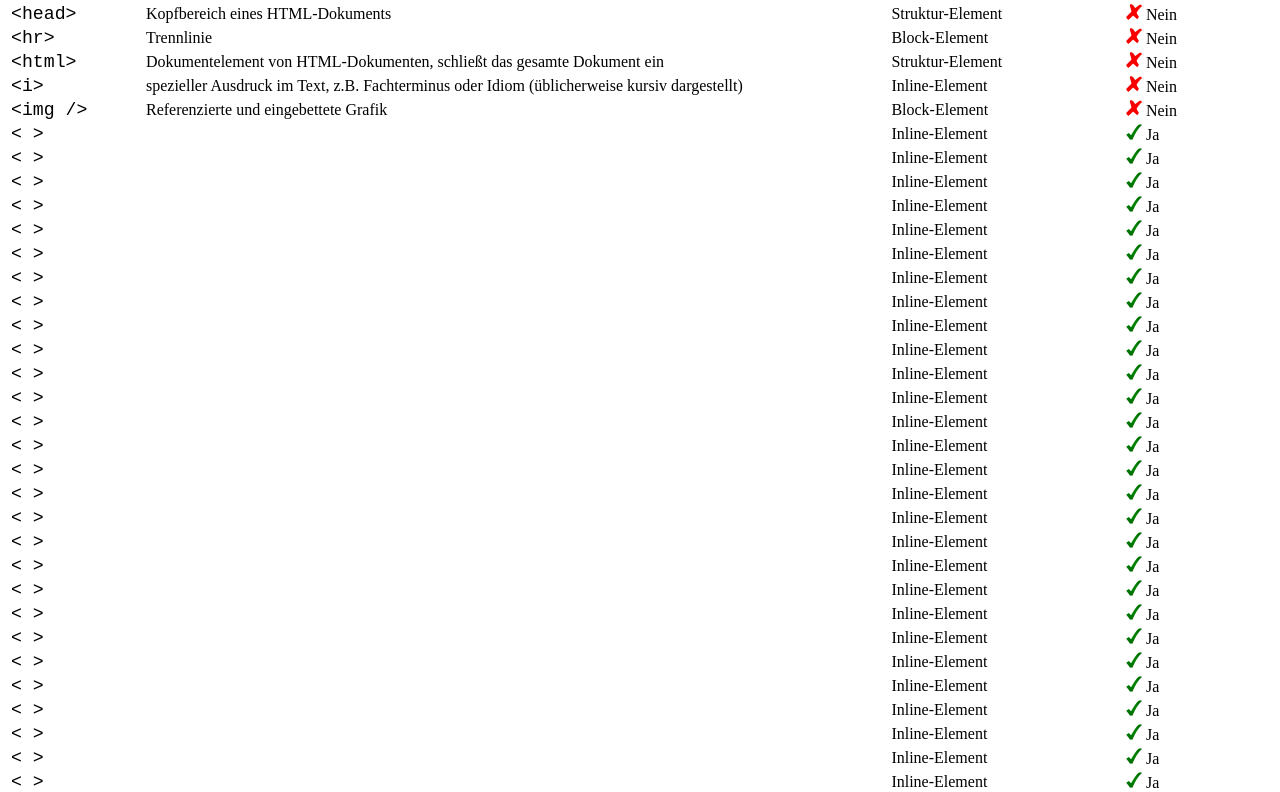
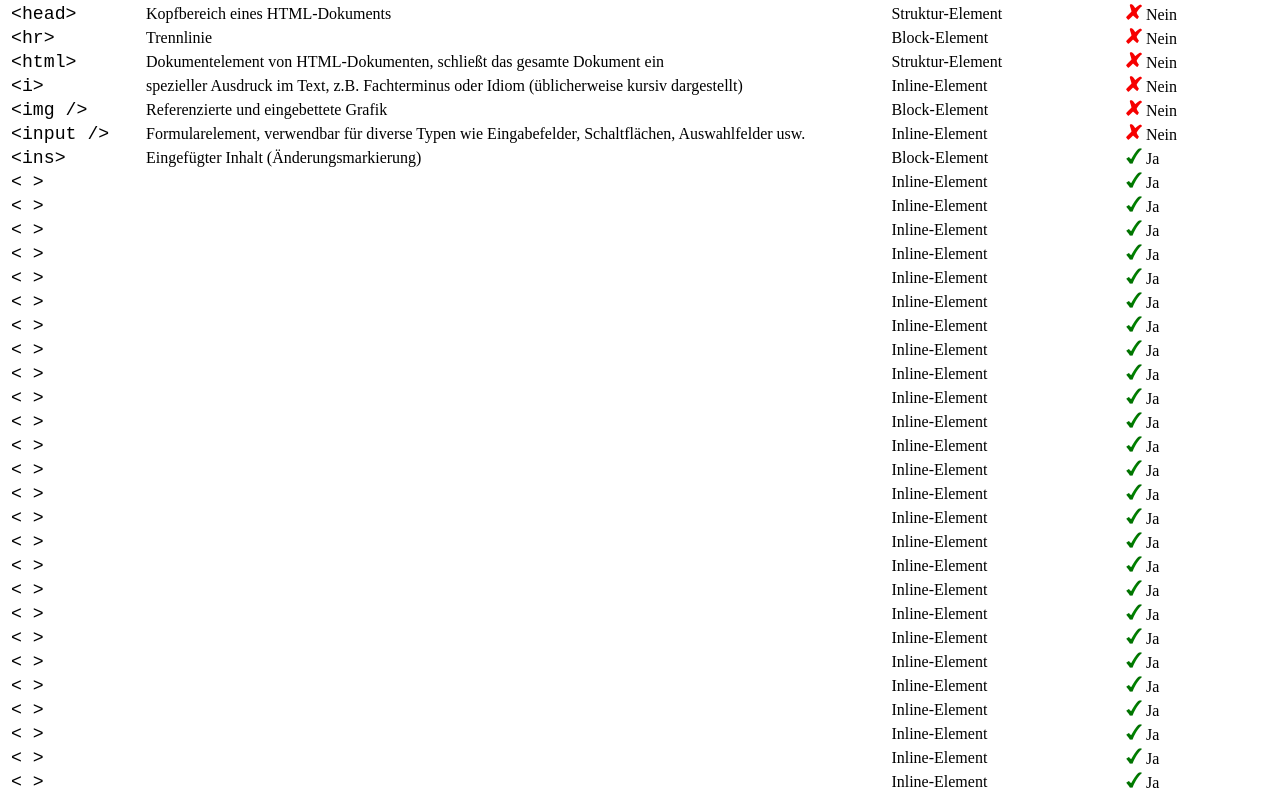
Before and after one commit to developer127/weben2013, a plain HTML site: page HA-Kap6/WebContent/index.html in a window 1280 px wide. Shown: the part 807-1599 px from the top of the page. Drawn offline with Linux system fonts and the light colour scheme.

Commit message:
Tabelle bearbeitet6

```diff
--- a/HA-Kap6/WebContent/index.html
+++ b/HA-Kap6/WebContent/index.html
@@ -20,471 +20,472 @@
 		<td><code class="language_html">&lt;a&gt;</code></td>
 		<td>Verweis (Hyperlink) und Anker für Verweise</td>
 		<td>Inline-Element</td>
-		<td><img src="ja.png" /> Ja</td>
+		<td><img src="ja.png" title="checkmark" /> Ja</td>
 	</tr>
 	<tr class="row2">
 		<td><code class="language_html">&lt;abbr&gt;</code></td>
 		<td>Abkürzung</td>
 		<td>Inline-Element</td>
-		<td><img src="ja.png"   /> Ja</td>
+		<td><img src="ja.png" title="checkmark"   /> Ja</td>
 	</tr>
 	<tr class="row1">
 		<td><code class="language_html">&lt;acronym&gt;</code></td>
 		<td>Aussprechbare Abkürzung, z.B. NATO oder WYSIWYG.
 		Bestehen meist aus Anfangsbuchstaben mehrerer Teilwörter</td>
 		<td>Inline-Element</td>
-		<td><img src="ja.png"   /> Ja</td>
+		<td><img src="ja.png" title="checkmark"   /> Ja</td>
 	</tr>
 	<tr class="row2">
 		<td><code class="language_html">&lt;address&gt;</code></td>
 		<td>Kontaktangabe zum Autor eines Inhalts (Credits)</td>
 		<td>Block-Element</td>
-		<td><img src="ja.png"   /> Ja</td>
+		<td><img src="ja.png" title="checkmark"   /> Ja</td>
 	</tr>
 	<tr class="row1">
 		<td><code class="language_html">&lt;area /&gt;</code></td>
 		<td>Verweis-sensitiver Bereich in einer Image-Map-Grafik</td>
 		<td>Inline-Element</td>
-		<td><img src="nein.png"   /> Nein</td>
+		<td><img src="nein.png" title="checkmarkX"   /> Nein</td>
 	</tr>
 	<tr class="row2">
 		<td><code class="language_html">&lt;b&gt;</code></td>
 		<td>Stilistische Hervorhebung im Text
 			(üblicherweise fett dargestellt)</td>
 		<td>Inline-Element</td>
-		<td><img src="nein.png"   /> Nein</td>
+		<td><img src="nein.png" title="checkmarkX"   /> Nein</td>
 	</tr>
 	<tr class="row1">
 		<td><code class="language_html">&lt;base /&gt;</code></td>
 		<td>Basis-URL für Referenzen</td>
 		<td>Head-Element</td>
-		<td><img src="nein.png"   /> Nein</td>
+		<td><img src="nein.png" title="checkmarkX"   /> Nein</td>
 	</tr>
 	<tr class="row2">
 		<td><code class="language_html">&lt;bdo&gt;</code></td>
 		<td>Richtungsänderung bei bidirektionalem Text</td>
 		<td>Inline-Element</td>
-		<td><img src="ja.png"   /> Ja</td>
+		<td><img src="ja.png" title="checkmark"   /> Ja</td>
 	</tr>
 	<tr class="row1">
 		<td><code class="language_html">&lt;big&gt;</code></td>
 		<td>Großschrift</td>
 		<td>Inline-Element</td>
-		<td><img src="nein.png"   /> Nein</td>
+		<td><img src="nein.png" title="checkmarkX"   /> Nein</td>
 	</tr>
 	<tr class="row2">
 		<td><code class="language_html">&lt;blockquote&gt;</code></td>
 		<td>Zitat in Form eines eigenen Textabsatzes</td>
 		<td>Block-Element</td>
-		<td><img src="ja.png"   /> Ja</td>
+		<td><img src="ja.png" title="checkmark"   /> Ja</td>
 	</tr>
 	<tr class="row1">
 		<td><code class="language_html">&lt;body&gt;</code></td>
 		<td>Inhaltsbereich eines HTML-Dokuments</td>
 		<td>Struktur-Element</td>
-		<td><img src="nein.png"/> Nein</td>
+		<td><img src="nein.png" title="checkmarkX"/> Nein</td>
 	</tr>
 	<tr class="row2">
 		<td><code class="language_html">&lt;br /&gt;</code></td>
 		<td>Erzwungener Zeilenumbruch an der betreffenden Stelle</td>
 		<td>Inline-Element</td>
-		<td><img src="nein.png"/> Nein</td>
+		<td><img src="nein.png" title="checkmarkX"/> Nein</td>
 	</tr>
 	<tr class="row1">
 		<td><code class="language_html">&lt;button&gt;</code></td>
 		<td>Schaltfläche in einem Formular</td>
 		<td>Inline-Element</td>
-		<td><img src="ja.png"/> Ja</td>
+		<td><img src="ja.png" title="checkmark"/> Ja</td>
 	</tr>
 	<tr class="row2">
 		<td><code class="language_html">&lt;caption&gt;</code></td>
 		<td>Tabellenüberschrift / -unterschrift</td>
 		<td>Inline-Element</td>
-		<td><img src="ja.png"   /> Ja</td>
+		<td><img src="ja.png" title="checkmark"   /> Ja</td>
 	</tr>
 	<tr class="row1">
 		<td><code class="language_html">&lt;cite&gt;</code></td>
 		<td>Zitat innerhalb eines Absatzes</td>
 		<td>Inline-Element</td>
-		<td><img src="ja.png"/> Ja</td>
+		<td><img src="ja.png" title="checkmark"/> Ja</td>
 	</tr>
 	<tr class="row2">
 		<td><code class="language_html">&lt;code&gt;</code></td>
 		<td>Quelltext-Auszug innerhalb eines Absatzes</td>
 		<td>Inline-Element</td>
-		<td><img src="ja.png"/> Ja</td>
+		<td><img src="ja.png" title="checkmark"/> Ja</td>
 	</tr>
 	<tr class="row1">
 		<td><code class="language_html">&lt;col /&gt;</code></td>
 		<td>Tabellenspalte</td>
 		<td>Inline-Element</td>
-		<td><img src="nein.png"/> Nein</td>
+		<td><img src="nein.png" title="checkmarkX"/> Nein</td>
 	</tr>
 	<tr class="row2">
 		<td><code class="language_html">&lt;colgroup&gt;</code></td>
 		<td>Gruppe von Tabellenspalten</td>
 		<td>Inline-Element</td>
-		<td><img src="nein.png"/> Nein</td>
+		<td><img src="nein.png" title="checkmarkX"/> Nein</td>
 	</tr>
 	<tr class="row1">
 		<td><code class="language_html">&lt;dd&gt;</code></td>
 		<td>Definition, Beschreibung,
 			detaillierter Inhalt zu einem dt-Element</td>
 		<td>Inline-Element</td>
-		<td><img src="ja.png"/> Ja</td>
+		<td><img src="ja.png" title="checkmark"/> Ja</td>
 	</tr>
 	<tr class="row2">
 		<td><code class="language_html">&lt;del&gt;</code></td>
 		<td>gelöschter Inhalt (Änderungsmarkierung)</td>
 		<td>Block-Element</td>
-		<td><img src="ja.png"/> Ja</td>
+		<td><img src="ja.png" title="checkmark"/> Ja</td>
 	</tr>
 	<tr class="row1">
 		<td><code class="language_html">&lt;dfn&gt;</code></td>
 		<td>Definition innerhalb eines Absatzes</td>
 		<td>Inline-Element</td>
-		<td><img src="ja.png"/> Ja</td>
+		<td><img src="ja.png" title="checkmark"/> Ja</td>
 	</tr>
 	<tr class="row2">
 		<td><code class="language_html">&lt;div&gt;</code></td>
 		<td>Allgemeiner Bereich</td>
 		<td>Block-Element</td>
-		<td><img src="nein.png"/> Nein</td>
+		<td><img src="nein.png" title="checkmarkX"/> Nein</td>
 	</tr>
 	<tr class="row1">
 		<td><code class="language_html">&lt;dl&gt;</code></td>
 		<td>Liste mit dt- und dd-Elementen,
 			für Definitionslisten, Dialoge usw.</td>
 		<td>Block-Element</td>
-		<td><img src="ja.png"/> Ja</td>
+		<td><img src="ja.png" title="checkmark"/> Ja</td>
 	</tr>
 	<tr class="row2">
 		<td><code class="language_html">&lt;dt&gt;</code></td>
 		<td>Zu definierender Ausdruck in einer Definitionsliste,
 			Sprechername in einem Dialog usw.</td>
 		<td>Inline-Element</td>
-		<td><img src="ja.png"/> Ja</td>
+		<td><img src="ja.png" title="checkmark"/> Ja</td>
 	</tr>
 	<tr class="row1">
 		<td><code class="language_html">&lt;em&gt;</code></td>
 		<td>emphatischer Ausdruck innerhalb eines Absatzes
 			(z.B. überspitzte Formulierung)</td>
 		<td>Inline-Element</td>
-		<td><img src="ja.png"/> Ja</td>
+		<td><img src="ja.png" title="checkmark"/> Ja</td>
 	</tr>
 	<tr class="row2">
 		<td><code class="language_html">&lt;fieldset&gt;</code></td>
 		<td>Gruppe von Elementen in einem Formular, Reiter in einem Dialog</td>
 		<td>Block-Element</td>
-		<td><img src="ja.png"/> Ja</td>
+		<td><img src="ja.png" title="checkmark"/> Ja</td>
 	</tr>
 	<tr class="row1">
 		<td><code class="language_html">&lt;form&gt;</code></td>
 		<td>Formular, Dialog</td>
 		<td>Block-Element</td>
-		<td><img src="ja.png"/> Ja</td>
+		<td><img src="ja.png" title="checkmark"/> Ja</td>
 	</tr>
 	<tr class="row2">
 		<td><code class="language_html">&lt;h1&gt; - &lt;h6&gt;</code></td>
 		<td>Überschrift 1. bis 6. Ordnung</td>
 		<td>Block-Element</td>
-		<td><img src="ja.png"/> Ja</td>
+		<td><img src="ja.png" title="checkmark"/> Ja</td>
 	</tr>
 	<tr class="row1">
 		<td><code class="language_html">&lt;head&gt;</code></td>
 		<td>Kopfbereich eines HTML-Dokuments</td>
 		<td>Struktur-Element</td>
-		<td><img src="nein.png"/> Nein</td>
+		<td><img src="nein.png" title="checkmarkX"/> Nein</td>
 	</tr>
 	<tr class="row2">
 		<td><code class="language_html">&lt;hr&gt;</code></td>
 		<td>Trennlinie</td>
 		<td>Block-Element</td>
-		<td><img src="nein.png"/> Nein</td>
+		<td><img src="nein.png" title="checkmarkX"/> Nein</td>
 	</tr>
 	<tr class="row1">
 		<td><code class="language_html">&lt;html&gt;</code></td>
 		<td>Dokumentelement von HTML-Dokumenten,
 			schließt das gesamte Dokument ein</td>
 		<td>Struktur-Element</td>
-		<td><img src="nein.png"/> Nein</td>
+		<td><img src="nein.png" title="checkmarkX"/> Nein</td>
 	</tr>
 	<tr class="row2">
 		<td><code class="language_html">&lt;i&gt;</code></td>
 		<td>spezieller Ausdruck im Text, z.B. Fachterminus oder Idiom
 			(üblicherweise kursiv dargestellt)</td>
 		<td>Inline-Element</td>
-		<td><img src="nein.png"/> Nein</td>
+		<td><img src="nein.png" title="checkmarkX"/> Nein</td>
 	</tr>
 	<tr class="row1">
 		<td><code class="language_html">&lt;img /&gt;</code></td>
 		<td>Referenzierte und eingebettete Grafik</td>
 		<td>Block-Element</td>
-		<td><img src="nein.png"   /> Nein</td>
+		<td><img src="nein.png" title="checkmarkX"/> Nein</td>
+	</tr>
+	<tr class="row2">
+		<td><code class="language_html">&lt;input /&gt;</code></td>
+		<td>Formularelement, verwendbar für diverse Typen wie
+			Eingabefelder, Schaltflächen, Auswahlfelder usw.</td>
+		<td>Inline-Element</td>
+		<td><img src="nein.png" title="checkmarkX"/> Nein</td>
+	</tr>
+	<tr class="row1">
+		<td><code class="language_html">&lt;ins&gt;</code></td>
+		<td>Eingefügter Inhalt (Änderungsmarkierung)</td>
+		<td>Block-Element</td>
+		<td><img src="ja.png" title="checkmark"   /> Ja</td>
 	</tr>
 	<tr class="row2">
 		<td><code class="language_html">&lt; &gt;</code></td>
 		<td></td>
 		<td>Inline-Element</td>
-		<td><img src="ja.png"   /> Ja</td>
+		<td><img src="ja.png" title="checkmark"   /> Ja</td>
 	</tr>
 	<tr class="row1">
 		<td><code class="language_html">&lt; &gt;</code></td>
 		<td></td>
 		<td>Inline-Element</td>
-		<td><img src="ja.png"   /> Ja</td>
+		<td><img src="ja.png" title="checkmark"   /> Ja</td>
 	</tr>
 	<tr class="row2">
 		<td><code class="language_html">&lt; &gt;</code></td>
 		<td></td>
 		<td>Inline-Element</td>
-		<td><img src="ja.png"   /> Ja</td>
+		<td><img src="ja.png" title="checkmark"   /> Ja</td>
 	</tr>
 	<tr class="row1">
 		<td><code class="language_html">&lt; &gt;</code></td>
 		<td></td>
 		<td>Inline-Element</td>
-		<td><img src="ja.png"   /> Ja</td>
+		<td><img src="ja.png" title="checkmark"   /> Ja</td>
 	</tr>
 	<tr class="row2">
 		<td><code class="language_html">&lt; &gt;</code></td>
 		<td></td>
 		<td>Inline-Element</td>
-		<td><img src="ja.png"   /> Ja</td>
+		<td><img src="ja.png" title="checkmark"   /> Ja</td>
 	</tr>
 	<tr class="row1">
 		<td><code class="language_html">&lt; &gt;</code></td>
 		<td></td>
 		<td>Inline-Element</td>
-		<td><img src="ja.png"   /> Ja</td>
+		<td><img src="ja.png" title="checkmark"   /> Ja</td>
 	</tr>
 	<tr class="row2">
 		<td><code class="language_html">&lt; &gt;</code></td>
 		<td></td>
 		<td>Inline-Element</td>
-		<td><img src="ja.png"   /> Ja</td>
+		<td><img src="ja.png" title="checkmark"   /> Ja</td>
 	</tr>
 	<tr class="row1">
 		<td><code class="language_html">&lt; &gt;</code></td>
 		<td></td>
 		<td>Inline-Element</td>
-		<td><img src="ja.png"   /> Ja</td>
+		<td><img src="ja.png" title="checkmark"   /> Ja</td>
 	</tr>
 	<tr class="row2">
 		<td><code class="language_html">&lt; &gt;</code></td>
 		<td></td>
 		<td>Inline-Element</td>
-		<td><img src="ja.png"   /> Ja</td>
+		<td><img src="ja.png" title="checkmark"   /> Ja</td>
 	</tr>
 	<tr class="row1">
 		<td><code class="language_html">&lt; &gt;</code></td>
 		<td></td>
 		<td>Inline-Element</td>
-		<td><img src="ja.png"   /> Ja</td>
+		<td><img src="ja.png" title="checkmark"   /> Ja</td>
 	</tr>
 	<tr class="row2">
 		<td><code class="language_html">&lt; &gt;</code></td>
 		<td></td>
 		<td>Inline-Element</td>
-		<td><img src="ja.png"   /> Ja</td>
+		<td><img src="ja.png" title="checkmark"   /> Ja</td>
 	</tr>
 	<tr class="row1">
 		<td><code class="language_html">&lt; &gt;</code></td>
 		<td></td>
 		<td>Inline-Element</td>
-		<td><img src="ja.png"   /> Ja</td>
+		<td><img src="ja.png" title="checkmark"   /> Ja</td>
 	</tr>
 	<tr class="row2">
 		<td><code class="language_html">&lt; &gt;</code></td>
 		<td></td>
 		<td>Inline-Element</td>
-		<td><img src="ja.png"   /> Ja</td>
+		<td><img src="ja.png" title="checkmark"   /> Ja</td>
 	</tr>
 	<tr class="row1">
 		<td><code class="language_html">&lt; &gt;</code></td>
 		<td></td>
 		<td>Inline-Element</td>
-		<td><img src="ja.png"   /> Ja</td>
+		<td><img src="ja.png" title="checkmark"   /> Ja</td>
 	</tr>
 	<tr class="row2">
 		<td><code class="language_html">&lt; &gt;</code></td>
 		<td></td>
 		<td>Inline-Element</td>
-		<td><img src="ja.png"   /> Ja</td>
+		<td><img src="ja.png" title="checkmark"   /> Ja</td>
 	</tr>
 	<tr class="row1">
 		<td><code class="language_html">&lt; &gt;</code></td>
 		<td></td>
 		<td>Inline-Element</td>
-		<td><img src="ja.png"   /> Ja</td>
+		<td><img src="ja.png" title="checkmark"   /> Ja</td>
 	</tr>
 	<tr class="row2">
 		<td><code class="language_html">&lt; &gt;</code></td>
 		<td></td>
 		<td>Inline-Element</td>
-		<td><img src="ja.png"   /> Ja</td>
+		<td><img src="ja.png" title="checkmark"   /> Ja</td>
 	</tr>
 	<tr class="row1">
 		<td><code class="language_html">&lt; &gt;</code></td>
 		<td></td>
 		<td>Inline-Element</td>
-		<td><img src="ja.png"   /> Ja</td>
+		<td><img src="ja.png" title="checkmark"   /> Ja</td>
 	</tr>
 	<tr class="row2">
 		<td><code class="language_html">&lt; &gt;</code></td>
 		<td></td>
 		<td>Inline-Element</td>
-		<td><img src="ja.png"   /> Ja</td>
+		<td><img src="ja.png" title="checkmark"   /> Ja</td>
 	</tr>
 	<tr class="row1">
 		<td><code class="language_html">&lt; &gt;</code></td>
 		<td></td>
 		<td>Inline-Element</td>
-		<td><img src="ja.png"   /> Ja</td>
+		<td><img src="ja.png" title="checkmark"   /> Ja</td>
 	</tr>
 	<tr class="row2">
 		<td><code class="language_html">&lt; &gt;</code></td>
 		<td></td>
 		<td>Inline-Element</td>
-		<td><img src="ja.png"   /> Ja</td>
+		<td><img src="ja.png" title="checkmark"   /> Ja</td>
 	</tr>
 	<tr class="row1">
 		<td><code class="language_html">&lt; &gt;</code></td>
 		<td></td>
 		<td>Inline-Element</td>
-		<td><img src="ja.png"   /> Ja</td>
+		<td><img src="ja.png" title="checkmark"   /> Ja</td>
 	</tr>
 	<tr class="row2">
 		<td><code class="language_html">&lt; &gt;</code></td>
 		<td></td>
 		<td>Inline-Element</td>
-		<td><img src="ja.png"   /> Ja</td>
+		<td><img src="ja.png" title="checkmark"   /> Ja</td>
 	</tr>
 	<tr class="row1">
 		<td><code class="language_html">&lt; &gt;</code></td>
 		<td></td>
 		<td>Inline-Element</td>
-		<td><img src="ja.png"   /> Ja</td>
+		<td><img src="ja.png" title="checkmark"   /> Ja</td>
 	</tr>
 	<tr class="row2">
 		<td><code class="language_html">&lt; &gt;</code></td>
 		<td></td>
 		<td>Inline-Element</td>
-		<td><img src="ja.png"   /> Ja</td>
+		<td><img src="ja.png" title="checkmark"   /> Ja</td>
 	</tr>
 	<tr class="row1">
 		<td><code class="language_html">&lt; &gt;</code></td>
 		<td></td>
 		<td>Inline-Element</td>
-		<td><img src="ja.png"   /> Ja</td>
+		<td><img src="ja.png" title="checkmark"   /> Ja</td>
 	</tr>
 	<tr class="row2">
 		<td><code class="language_html">&lt; &gt;</code></td>
 		<td></td>
 		<td>Inline-Element</td>
-		<td><img src="ja.png"   /> Ja</td>
+		<td><img src="ja.png" title="checkmark"   /> Ja</td>
 	</tr>
 	<tr class="row1">
 		<td><code class="language_html">&lt; &gt;</code></td>
 		<td></td>
 		<td>Inline-Element</td>
-		<td><img src="ja.png"   /> Ja</td>
+		<td><img src="ja.png" title="checkmark"   /> Ja</td>
 	</tr>
 	<tr class="row2">
 		<td><code class="language_html">&lt; &gt;</code></td>
 		<td></td>
 		<td>Inline-Element</td>
-		<td><img src="ja.png"   /> Ja</td>
+		<td><img src="ja.png" title="checkmark"   /> Ja</td>
 	</tr>
 	<tr class="row1">
 		<td><code class="language_html">&lt; &gt;</code></td>
 		<td></td>
 		<td>Inline-Element</td>
-		<td><img src="ja.png"   /> Ja</td>
+		<td><img src="ja.png" title="checkmark"   /> Ja</td>
 	</tr>
 	<tr class="row2">
 		<td><code class="language_html">&lt; &gt;</code></td>
 		<td></td>
 		<td>Inline-Element</td>
-		<td><img src="ja.png"   /> Ja</td>
+		<td><img src="ja.png" title="checkmark"   /> Ja</td>
 	</tr>
 	<tr class="row1">
 		<td><code class="language_html">&lt; &gt;</code></td>
 		<td></td>
 		<td>Inline-Element</td>
-		<td><img src="ja.png"   /> Ja</td>
+		<td><img src="ja.png" title="checkmark"   /> Ja</td>
 	</tr>
 	<tr class="row2">
 		<td><code class="language_html">&lt; &gt;</code></td>
 		<td></td>
 		<td>Inline-Element</td>
-		<td><img src="ja.png"   /> Ja</td>
+		<td><img src="ja.png" title="checkmark"   /> Ja</td>
 	</tr>
 	<tr class="row1">
 		<td><code class="language_html">&lt; &gt;</code></td>
 		<td></td>
 		<td>Inline-Element</td>
-		<td><img src="ja.png"   /> Ja</td>
+		<td><img src="ja.png" title="checkmark"   /> Ja</td>
 	</tr>
 	<tr class="row2">
 		<td><code class="language_html">&lt; &gt;</code></td>
 		<td></td>
 		<td>Inline-Element</td>
-		<td><img src="ja.png"   /> Ja</td>
+		<td><img src="ja.png" title="checkmark"   /> Ja</td>
 	</tr>
 	<tr class="row1">
 		<td><code class="language_html">&lt; &gt;</code></td>
 		<td></td>
 		<td>Inline-Element</td>
-		<td><img src="ja.png"   /> Ja</td>
+		<td><img src="ja.png" title="checkmark"   /> Ja</td>
 	</tr>
 	<tr class="row2">
 		<td><code class="language_html">&lt; &gt;</code></td>
 		<td></td>
 		<td>Inline-Element</td>
-		<td><img src="ja.png"   /> Ja</td>
+		<td><img src="ja.png" title="checkmark"   /> Ja</td>
 	</tr>
 	<tr class="row1">
 		<td><code class="language_html">&lt; &gt;</code></td>
 		<td></td>
 		<td>Inline-Element</td>
-		<td><img src="ja.png"   /> Ja</td>
+		<td><img src="ja.png" title="checkmark"   /> Ja</td>
 	</tr>
 	<tr class="row2">
 		<td><code class="language_html">&lt; &gt;</code></td>
 		<td></td>
 		<td>Inline-Element</td>
-		<td><img src="ja.png"   /> Ja</td>
+		<td><img src="ja.png" title="checkmark"   /> Ja</td>
 	</tr>
 	<tr class="row1">
 		<td><code class="language_html">&lt; &gt;</code></td>
 		<td></td>
 		<td>Inline-Element</td>
-		<td><img src="ja.png"   /> Ja</td>
+		<td><img src="ja.png" title="checkmark"   /> Ja</td>
 	</tr>
 	<tr class="row2">
 		<td><code class="language_html">&lt; &gt;</code></td>
 		<td></td>
 		<td>Inline-Element</td>
-		<td><img src="ja.png"   /> Ja</td>
+		<td><img src="ja.png" title="checkmark"   /> Ja</td>
 	</tr>
 	<tr class="row1">
 		<td><code class="language_html">&lt; &gt;</code></td>
 		<td></td>
 		<td>Inline-Element</td>
-		<td><img src="ja.png"   /> Ja</td>
-	</tr>
-	<tr class="row2">
-		<td><code class="language_html">&lt; &gt;</code></td>
-		<td></td>
-		<td>Inline-Element</td>
-		<td><img src="ja.png"   /> Ja</td>
-	</tr>
-	<tr class="row1">
-		<td><code class="language_html">&lt; &gt;</code></td>
-		<td></td>
-		<td>Inline-Element</td>
-		<td><img src="ja.png"   /> Ja</td>
+		<td><img src="ja.png" title="checkmark"   /> Ja</td>
 	</tr>
 
 </table>
```
